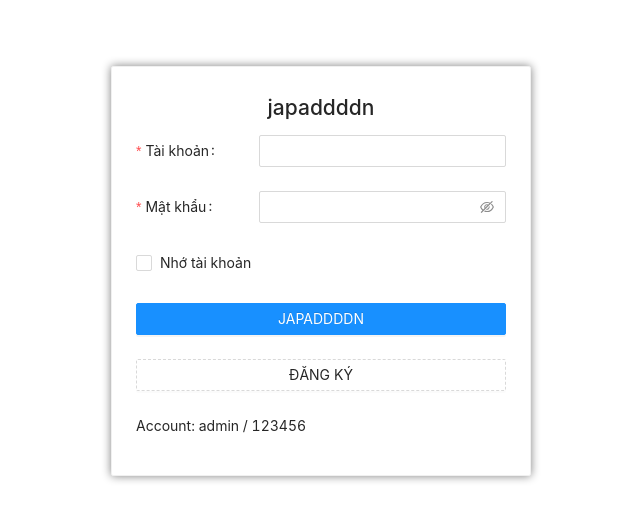
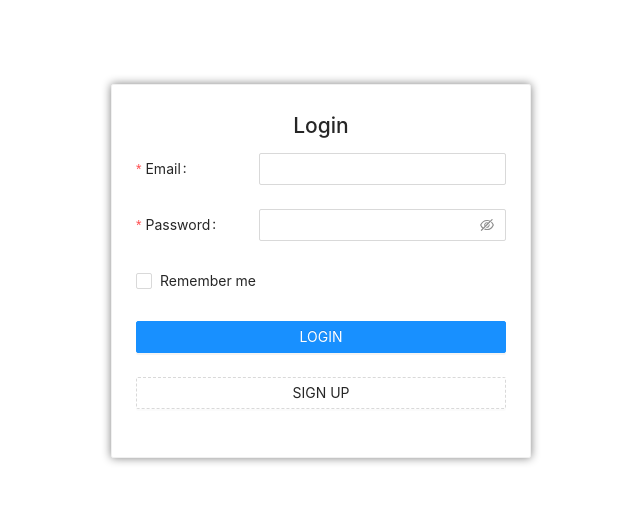
Before and after one commit to manhhhh8321/memorable-trip-fe, a React (Create React App) app: page /login in a window 1280 px wide. Shown: the part 129-650 px from the top of the page, without its empty margins (319-959 px from the left). Built offline with nearby package versions, Linux system fonts and the light colour scheme; no server answers.

Commit message:
fix base

```diff
--- a/src/api/authentication.ts
+++ b/src/api/authentication.ts
@@ -1,5 +1,5 @@
 import { sendPost } from './axios';
 
 // eslint-disable-next-line import/prefer-default-export
-export const login = (payload: any) => sendPost('/v1/app/auth/login', payload);
-export const signUp = (payload: any) => sendPost('/v1/app/auth/signup', payload);
+export const login = (payload: any) => sendPost('/auth/login', payload);
+export const signUp = (payload: any) => sendPost('/auth/signup', payload);
--- a/src/helper/i18n.ts
+++ b/src/helper/i18n.ts
@@ -10,9 +10,9 @@ i18n
   .use(initReactI18next)
   .use(LanguageDetector)
   .init({
-    fallbackLng: 'ja',
+    fallbackLng: 'en',
     debug: false,
-    lng: 'ja',
+    lng: 'en',
     interpolation: {
       escapeValue: false,
     },
--- a/src/helper/index.ts
+++ b/src/helper/index.ts
@@ -11,5 +11,5 @@ export const handleErrorMessage = (error: any) => {
 };
 
 export const getErrorMessage = (error: any) => {
-  return error?.response?.data?.errorMessage || 'Something went wrong!';
+  return error?.response?.data?.errors || 'Something went wrong!';
 };
--- a/src/locales/en.json
+++ b/src/locales/en.json
@@ -2,7 +2,7 @@
   "common": {
     "login": "Login",
     "signUp": "Sign up",
-    "username": "Username",
+    "email": "Email",
     "password": "Password",
     "rememberMe": "Remember me"
   },
--- a/src/locales/ja.json
+++ b/src/locales/ja.json
@@ -1,6 +1,6 @@
 {
     "common": {
-      "login": "japaddddn",
+      "login": "Login",
       "signUp": "Đăng ký",
       "username": "Tài khoản",
       "password": "Mật khẩu",
--- a/src/pages/Login/index.tsx
+++ b/src/pages/Login/index.tsx
@@ -14,9 +14,10 @@ export default function Login() {
 
   const navigateToSignUp = () => history.push('/sign-up');
   const handleSubmit = async (payload: any) => {
-    const params = _.pick(payload, ['username', 'password']);
+    const params = _.pick(payload, ['email', 'password']);
     try {
       const data = await login(params);
+
       const { token, refreshToken } = data.data;
       Cookies.set('token', token, {
         expires: payload.rememberMe ? 999999 : undefined,
@@ -41,8 +42,8 @@ export default function Login() {
             <h2>{t('common.login')}</h2>
           </Row>
           <Form.Item
-            label={t('common.username')}
-            name="username"
+            label={t('common.email')}
+            name="email"
             rules={[
               {
                 required: true,
@@ -78,9 +79,6 @@ export default function Login() {
               {t('common.signUp').toUpperCase()}
             </Button>
           </Form.Item>
-          <div>
-            <p>Account: admin / 123456</p>
-          </div>
         </Form>
       </Card>
     </div>
```
